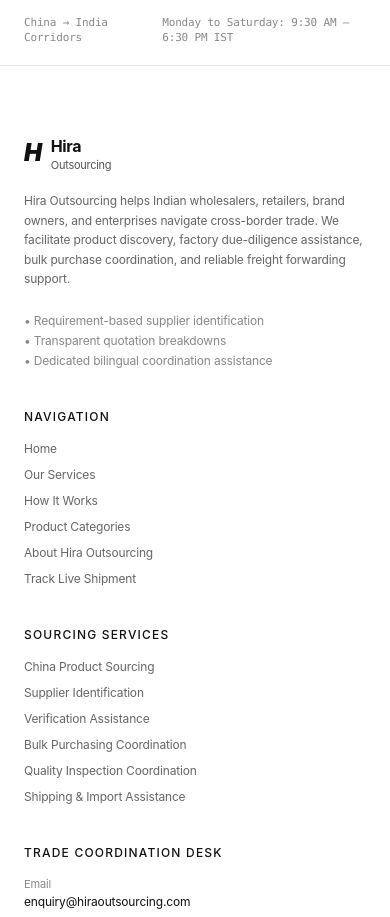
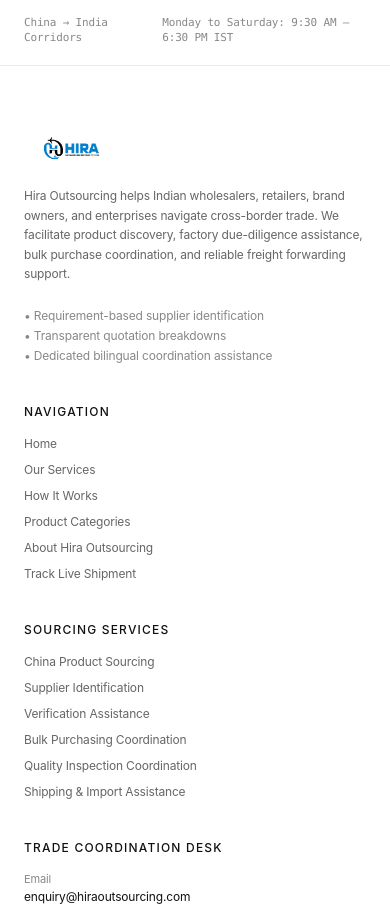
Before and after one commit to Syed-shan46/hira-outsourcing-, a React (Vite) app: page / in a window 390 px wide. Shown: the part 4401-5318 px from the top of the page. Built offline with nearby package versions, Linux system fonts and the light colour scheme; no server answers.

Commit message:
feat(footer): use official hira_logo_white_to_black_precise.png in bottom footer

```diff
--- a/src/components/Footer.tsx
+++ b/src/components/Footer.tsx
@@ -29,14 +29,12 @@ export const Footer: React.FC = () => {
 
           {/* Brand Info */}
           <div className="lg:col-span-2 space-y-4">
-            <Link to="/" className="inline-flex items-center gap-2.5 focus:outline-none rounded-md py-1">
-              <div className="font-black italic text-2xl tracking-tighter text-[#111111] leading-none">
-                H
-              </div>
-              <div className="flex flex-col text-left leading-none">
-                <span className="font-bold text-base tracking-tight text-[#111111]">Hira</span>
-                <span className="text-[11px] font-normal tracking-tight text-[#555555] mt-0.5">Outsourcing</span>
-              </div>
+            <Link to="/" className="inline-flex items-center focus:outline-none rounded-md py-1" aria-label="Hira Outsourcing Home">
+              <img
+                src="/images/hira_logo_white_to_black_precise.png"
+                alt="Hira Outsourcing"
+                className="h-8 sm:h-9 w-auto object-contain"
+              />
             </Link>
 
             <p className="text-xs text-[#666666] leading-relaxed max-w-sm">
```
